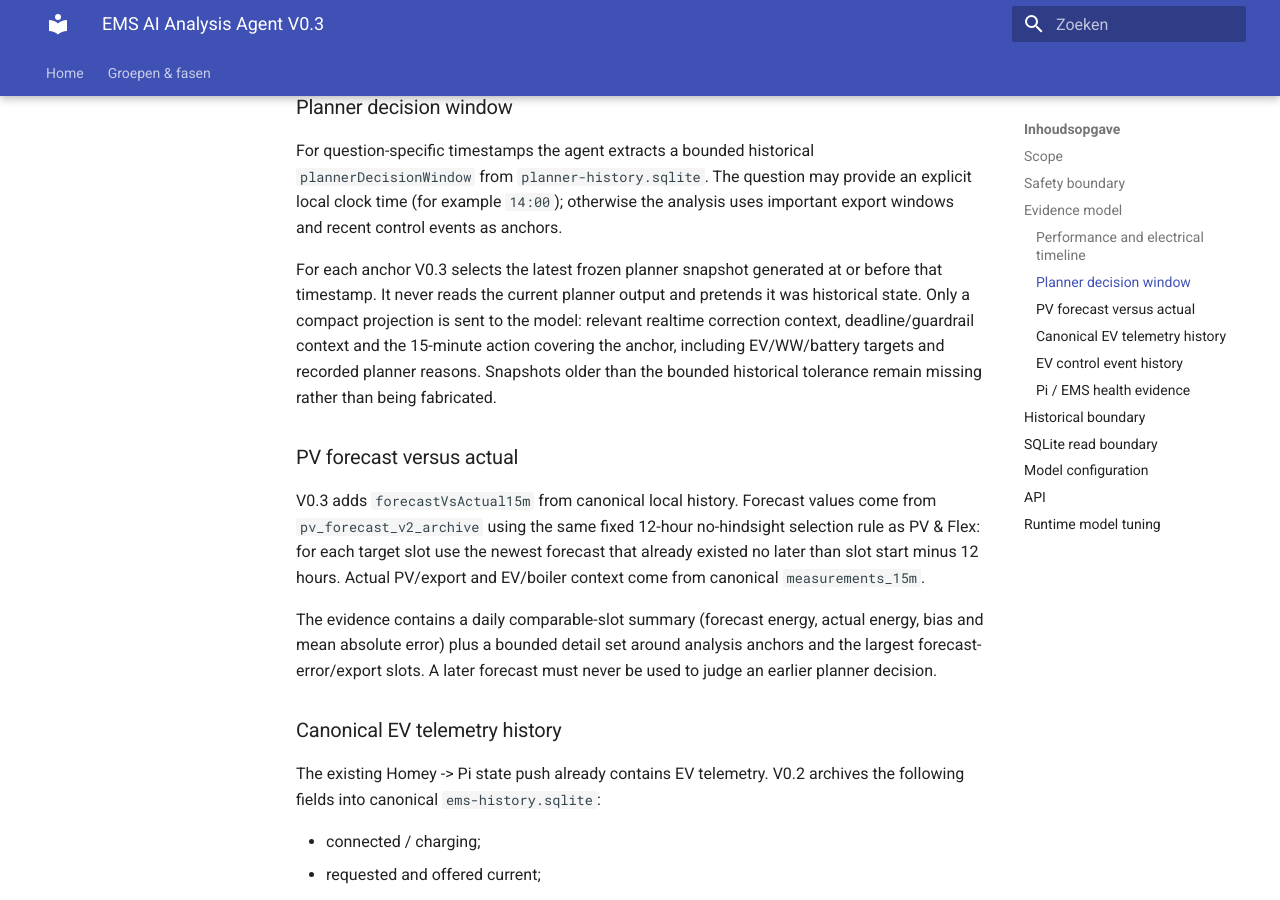
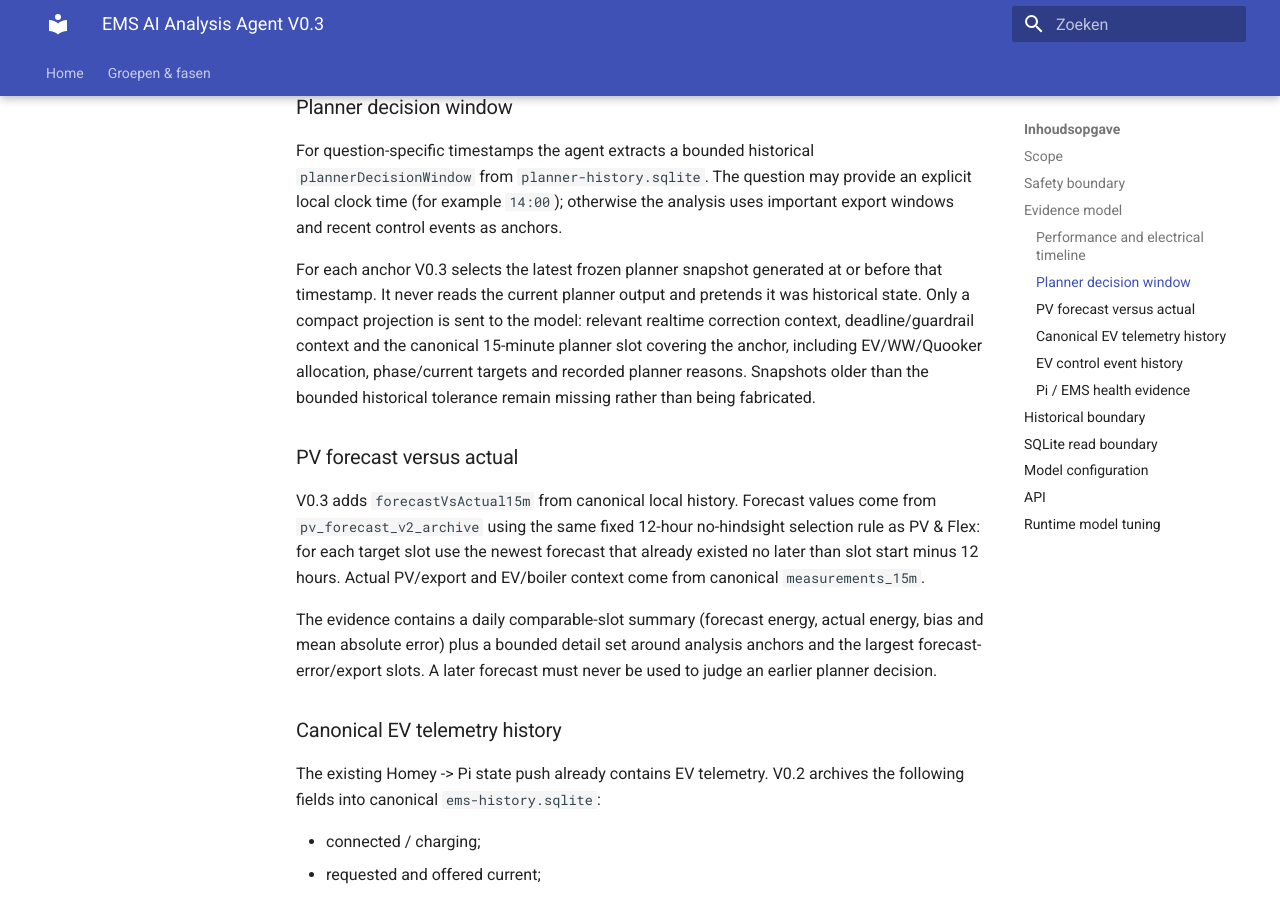
Before and after one commit to OnsKasteeltje/homey-energy-manual, an MkDocs documentation site: the page built from docs/architecture/ems-ai-analysis-agent.md, in a window 1280 px wide and 900 px high, scrolled down 1812 px. Built offline with MkDocs 1.6.1 and Material for MkDocs 9.7.7, drawn with Linux system fonts in a browser that asks for light colours.

Commit message:
docs(ai): align v0.3 with canonical planner slots

```diff
--- a/docs/architecture/ems-ai-analysis-agent.md
+++ b/docs/architecture/ems-ai-analysis-agent.md
@@ -87,9 +87,9 @@ important export windows and recent control events as anchors.
 For each anchor V0.3 selects the latest frozen planner snapshot generated at or
 before that timestamp. It never reads the current planner output and pretends it
 was historical state. Only a compact projection is sent to the model: relevant
-realtime correction context, deadline/guardrail context and the 15-minute action
-covering the anchor, including EV/WW/battery targets and recorded planner
-reasons. Snapshots older than the bounded historical tolerance remain missing
+realtime correction context, deadline/guardrail context and the canonical
+15-minute planner slot covering the anchor, including EV/WW/Quooker allocation,
+phase/current targets and recorded planner reasons. Snapshots older than the bounded historical tolerance remain missing
 rather than being fabricated.
 
 ### PV forecast versus actual
```
